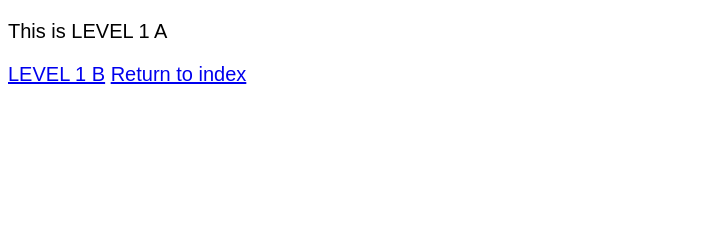
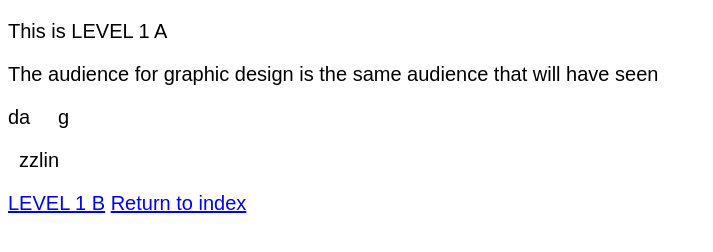
Before and after one commit to yunyixie/yunyixie.github.io, a plain HTML site: page level1a.html in a window 1280 px wide. Shown: the whole page, without its empty margins (0-713 px from the left). Drawn offline with Linux system fonts and the light colour scheme.

Commit message:
level1a update

```diff
--- a/level1a.html
+++ b/level1a.html
@@ -7,8 +7,9 @@
 	<body>
 
 		<p>This is LEVEL 1 A</p>
-
-
+		The audience for graphic design is the same audience that will have seen
+    <p>da&nbsp;&nbsp;&nbsp;&nbsp;&nbsp;g<p>
+		<p>&nbsp;&nbsp;zzlin&nbsp;<p>
     <a href="level1b.html">LEVEL 1 B</a>
     <a href="index.html">Return to index</a>
 
```
